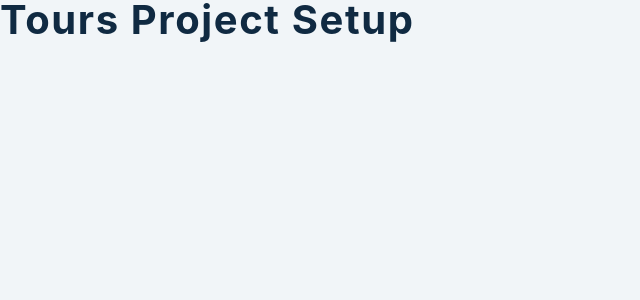
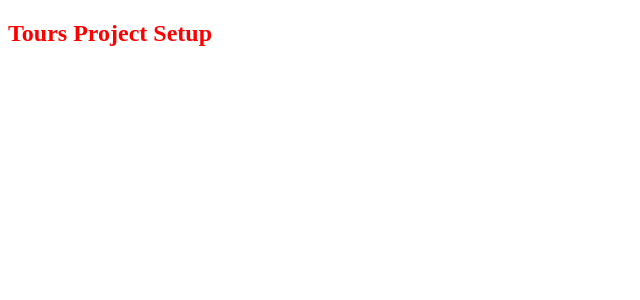
Before and after one commit to zlatimirCS/react-testovi-concord-soft, a React (Create React App) app in the folder 02-tours/setup/: page / in a window 1280 px wide. Shown: the top 300 px of the page, without its empty margins (0-640 px from the left). Built offline with nearby package versions, Linux system fonts and the light colour scheme.

Commit message:
additional commit for tours project

```diff
--- a/02-tours/setup/package.json
+++ b/02-tours/setup/package.json
@@ -6,6 +6,7 @@
     "@testing-library/jest-dom": "^4.2.4",
     "@testing-library/react": "^9.5.0",
     "@testing-library/user-event": "^7.2.1",
+    "node-sass": "^4.14.1",
     "react": "^16.13.1",
     "react-dom": "^16.13.1",
     "react-scripts": "3.4.3"
--- a/02-tours/setup/src/App.js
+++ b/02-tours/setup/src/App.js
@@ -1,11 +1,11 @@
 import React, { useState, useEffect } from 'react'
 import Loading from './Loading'
 import Tours from './Tours'
-// ATTENTION!!!!!!!!!!
-// I SWITCHED TO PERMANENT DOMAIN
+
 const url = 'https://course-api.com/react-tours-project'
+
 function App() {
-  return <h2>Tours Project Setup</h2>
+  return <h2 className="test">Tours Project Setup</h2>
 }
 
 export default App
--- a/02-tours/setup/src/index.css
+++ /dev/null
@@ -1,228 +0,0 @@
-/*
-===============
-Variables
-===============
-*/
-
-:root {
-  /* dark shades of primary color*/
-  --clr-primary-1: hsl(205, 86%, 17%);
-  --clr-primary-2: hsl(205, 77%, 27%);
-  --clr-primary-3: hsl(205, 72%, 37%);
-  --clr-primary-4: hsl(205, 63%, 48%);
-  /* primary/main color */
-  --clr-primary-5: hsl(205, 78%, 60%);
-  /* lighter shades of primary color */
-  --clr-primary-6: hsl(205, 89%, 70%);
-  --clr-primary-7: hsl(205, 90%, 76%);
-  --clr-primary-8: hsl(205, 86%, 81%);
-  --clr-primary-9: hsl(205, 90%, 88%);
-  --clr-primary-10: hsl(205, 100%, 96%);
-  /* darkest grey - used for headings */
-  --clr-grey-1: hsl(209, 61%, 16%);
-  --clr-grey-2: hsl(211, 39%, 23%);
-  --clr-grey-3: hsl(209, 34%, 30%);
-  --clr-grey-4: hsl(209, 28%, 39%);
-  /* grey used for paragraphs */
-  --clr-grey-5: hsl(210, 22%, 49%);
-  --clr-grey-6: hsl(209, 23%, 60%);
-  --clr-grey-7: hsl(211, 27%, 70%);
-  --clr-grey-8: hsl(210, 31%, 80%);
-  --clr-grey-9: hsl(212, 33%, 89%);
-  --clr-grey-10: hsl(210, 36%, 96%);
-  --clr-white: #fff;
-  --clr-red-dark: hsl(360, 67%, 44%);
-  --clr-red-light: hsl(360, 71%, 66%);
-  --clr-green-dark: hsl(125, 67%, 44%);
-  --clr-green-light: hsl(125, 71%, 66%);
-  --clr-black: #222;
-  --transition: all 0.3s linear;
-  --spacing: 0.1rem;
-  --radius: 0.25rem;
-  --light-shadow: 0 5px 15px rgba(0, 0, 0, 0.1);
-  --dark-shadow: 0 5px 15px rgba(0, 0, 0, 0.2);
-  --max-width: 1170px;
-  --fixed-width: 620px;
-}
-/*
-===============
-Global Styles
-===============
-*/
-
-*,
-::after,
-::before {
-  margin: 0;
-  padding: 0;
-  box-sizing: border-box;
-}
-body {
-  font-family: -apple-system, BlinkMacSystemFont, 'Segoe UI', Roboto, Oxygen,
-    Ubuntu, Cantarell, 'Open Sans', 'Helvetica Neue', sans-serif;
-  background: var(--clr-grey-10);
-  color: var(--clr-grey-1);
-  line-height: 1.5;
-  font-size: 0.875rem;
-}
-ul {
-  list-style-type: none;
-}
-a {
-  text-decoration: none;
-}
-h1,
-h2,
-h3,
-h4 {
-  letter-spacing: var(--spacing);
-  text-transform: capitalize;
-  line-height: 1.25;
-  margin-bottom: 0.75rem;
-}
-h1 {
-  font-size: 3rem;
-}
-h2 {
-  font-size: 2rem;
-}
-h3 {
-  font-size: 1.25rem;
-}
-h4 {
-  font-size: 0.875rem;
-}
-p {
-  margin-bottom: 1.25rem;
-  color: var(--clr-grey-5);
-}
-@media screen and (min-width: 800px) {
-  h1 {
-    font-size: 4rem;
-  }
-  h2 {
-    font-size: 2.5rem;
-  }
-  h3 {
-    font-size: 1.75rem;
-  }
-  h4 {
-    font-size: 1rem;
-  }
-  body {
-    font-size: 1rem;
-  }
-  h1,
-  h2,
-  h3,
-  h4 {
-    line-height: 1;
-  }
-}
-/*  global classes */
-
-/* section */
-.section {
-  width: 90vw;
-  margin: 0 auto;
-  max-width: var(--max-width);
-}
-
-@media screen and (min-width: 992px) {
-  .section {
-    width: 95vw;
-  }
-}
-.btn {
-  background: var(--clr-primary-5);
-  display: inline-block;
-  padding: 0.25rem 0.5rem;
-  border-radius: var(--radius);
-  text-transform: capitalize;
-  color: var(--clr-white);
-  letter-spacing: var(--spacing);
-  border-color: transparent;
-  cursor: pointer;
-  margin-top: 2rem;
-  font-size: 1.2rem;
-}
-/*
-===============
-Tours
-===============
-*/
-main {
-  width: 90vw;
-  max-width: var(--fixed-width);
-  margin: 5rem auto;
-}
-.loading {
-  text-align: center;
-}
-.title {
-  text-align: center;
-  margin-bottom: 4rem;
-}
-.underline {
-  width: 6rem;
-  height: 0.25rem;
-  background: var(--clr-primary-5);
-  margin-left: auto;
-  margin-right: auto;
-}
-
-.single-tour {
-  background: var(--clr-white);
-  border-radius: var(--radius);
-  margin: 2rem 0;
-  box-shadow: var(--light-shadow);
-  transition: var(--transition);
-}
-.single-tour:hover {
-  box-shadow: var(--dark-shadow);
-}
-.single-tour img {
-  width: 100%;
-  height: 20rem;
-  object-fit: cover;
-  border-top-right-radius: var(--radius);
-  border-top-left-radius: var(--radius);
-}
-.tour-info {
-  display: flex;
-  justify-content: space-between;
-  align-items: center;
-  margin-bottom: 1.5rem;
-}
-.tour-info h4 {
-  margin-bottom: 0;
-}
-.single-tour button {
-  background: transparent;
-  border-color: transparent;
-  text-transform: capitalize;
-  color: var(--clr-primary-5);
-  font-size: 1rem;
-  cursor: pointer;
-  padding-left: 0.25rem;
-}
-.tour-price {
-  color: var(--clr-primary-5);
-  background: var(--clr-primary-10);
-  padding: 0.25rem 0.5rem;
-  border-radius: var(--radius);
-}
-.single-tour footer {
-  padding: 1.5rem 2rem;
-}
-.single-tour .delete-btn {
-  display: block;
-  width: 200px;
-  margin: 1rem auto 0 auto;
-  color: var(--clr-red-dark);
-  letter-spacing: var(--spacing);
-  background: transparent;
-  border: 1px solid var(--clr-red-dark);
-  padding: 0.25rem 0.5rem;
-  border-radius: var(--radius);
-}
--- a/02-tours/setup/src/index.js
+++ b/02-tours/setup/src/index.js
@@ -1,6 +1,6 @@
 import React from 'react';
 import ReactDOM from 'react-dom';
-import './index.css';
+import './index.scss';
 import App from './App';
 
 ReactDOM.render(
--- /dev/null
+++ b/02-tours/setup/src/index.scss
@@ -0,0 +1,3 @@
+.test {
+  color: red;
+}
```
Also changed, not shown: 1 other file (tests, documents, lock files or other folders).
